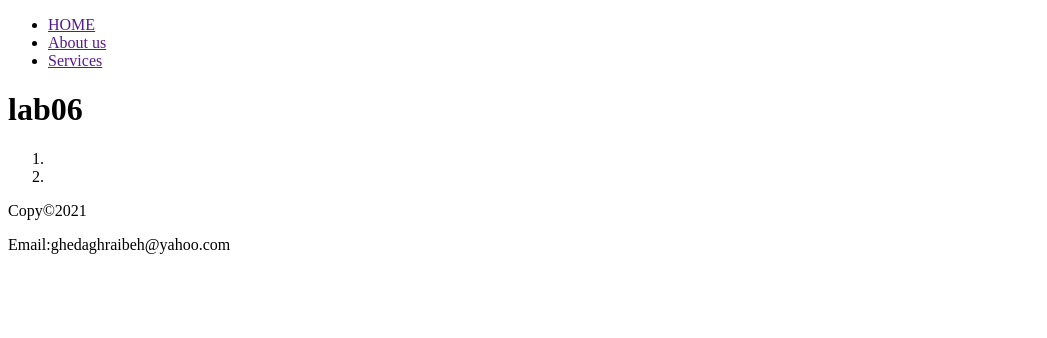
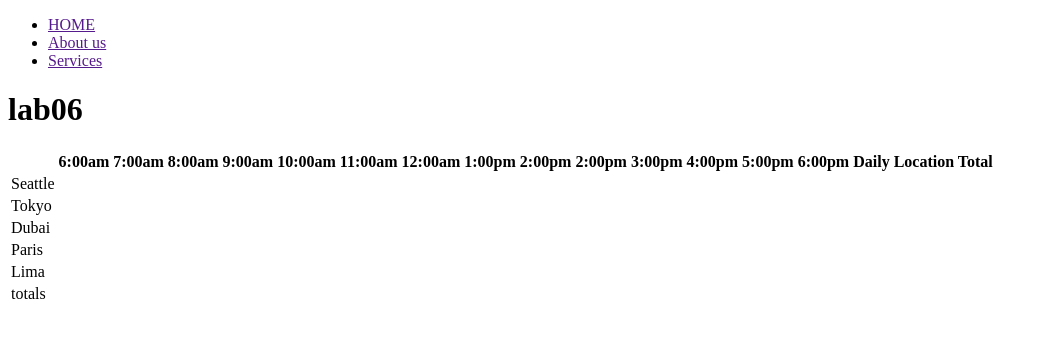
Before and after one commit to Ghaidagharaibeh-dot/cookie-stand, a plain HTML site: page index.html in a window 1280 px wide. Shown: the whole page, without its empty margins (0-1047 px from the left). Drawn offline with Linux system fonts and the light colour scheme.

Commit message:
solve lab07

```diff
--- a/app.js
+++ b/app.js
@@ -1,40 +1,129 @@
 'use strict';
 function getRandomInt(min, max) {
-  min = Math.ceil(min);
-  max = Math.floor(max);
-  return Math.floor(Math.random() * (max - min) + min);
+    min = Math.ceil(min);
+    max = Math.floor(max);
+    return Math.floor(Math.random() * (max - min) + min);
 }
-let worksHours = ['6am','7am','8am','9am','10am','11am','12pm','1pm','2pm','3pm','4pm','5pm','6pm','7pm'];
-let Seattle = {
 
-  minCust: 23,
-  maxCust: 65,
-  avgCookieSale: 6.3,
-  arr: [],
-  amm: [],
-  total:0,
+let worksHours = ['6am', '7am', '8am', '9am', '10am', '11am', '12pm', '1pm', '2pm', '3pm', '4pm', '5pm', '6pm', '7pm'];
+let createT = document.getElementById('mmmm')
+let tableElm = document.createElement('table')
+createT.appendChild(tableElm)
+let trElm1 = document.createElement('tr');
+tableElm.appendChild(trElm1);
+let thElm0 = document.createElement('th');
+trElm1.appendChild(thElm0);
+thElm0.textContent = '';
+let thElm1 = document.createElement('th');
+trElm1.appendChild(thElm1);
+thElm1.textContent = '6:00am';
+let thElm2 = document.createElement('th');
+trElm1.appendChild(thElm2);
+thElm2.textContent = '7:00am';
+let thElm3 = document.createElement('th');
+trElm1.appendChild(thElm3);
+thElm3.textContent = '8:00am';
+let thElm4 = document.createElement('th');
+trElm1.appendChild(thElm4);
+thElm4.textContent = '9:00am';
+let thElm5 = document.createElement('th');
+trElm1.appendChild(thElm5);
+thElm5.textContent = '10:00am';
+let thElm6 = document.createElement('th');
+trElm1.appendChild(thElm6);
+thElm6.textContent = '11:00am';
+let thElm7 = document.createElement('th');
+trElm1.appendChild(thElm7);
+thElm7.textContent = '12:00am';
+let thElm8 = document.createElement('th');
+trElm1.appendChild(thElm8);
+thElm8.textContent = '1:00pm';
+let thElm9 = document.createElement('th');
+trElm1.appendChild(thElm9);
+thElm9.textContent = '2:00pm';
+let thElm10 = document.createElement('th');
+trElm1.appendChild(thElm10);
+thElm10.textContent = '2:00pm';
+let thElm11 = document.createElement('th');
+trElm1.appendChild(thElm11);
+thElm11.textContent = '3:00pm';
+let thElm12 = document.createElement('th');
+trElm1.appendChild(thElm12);
+thElm12.textContent = '4:00pm';
+let thElm13 = document.createElement('th');
+trElm1.appendChild(thElm13);
+thElm13.textContent = '5:00pm';
+let thElm14 = document.createElement('th');
+trElm1.appendChild(thElm14);
+thElm14.textContent = '6:00pm';
+let thElm15 = document.createElement('th');
+trElm1.appendChild(thElm15);
+thElm15.textContent = '7:00pm';
+let thElm16 = document.createElement('th');
+trElm1.appendChild(thElm16);
+thElm15.textContent = 'Daily Location Total';
 
-  randomNum: function () {
 
+function SalmonCookies(loactionName, minCust, maxCust, avgCookieSale) {
+    this.loactionName = loactionName;
+    this.minCust = minCust;
+    this.maxCust = maxCust;
+    this.avgCookieSale = avgCookieSale;
+
+    this.total = 0;
+    this.cusNum = [];
+    this.ammOfPurches = [];
+
+    console.log(this);
+}
+
+SalmonCookies.prototype.funCustomerNum = function () {
     for (let l = 0; l <= worksHours.length; l++) {
 
-      this.arr.push(getRandomInt(this.minCust, this.maxCust));
+        this.cusNum.push(getRandomInt(this.minCust, this.maxCust));
 
-
-    }
-
-  },
-
-  ammNum: function () {
-    for(let i=0;i<=worksHours.length;i++){
-      this.amm.push(this.arr[i]*Math.ceil(this.avgCookieSale));
-      this.total=this.total+this.amm[i];
+}
+}
+SalmonCookies.prototype.funammOfPurches = function () {
+    for (let i = 0; i <= worksHours.length; i++) {
+        this.ammOfPurches.push(this.cusNum[i] * Math.ceil(this.avgCookieSale));
+        this.total = this.total + this.ammOfPurches[i];
     }
 
 
-    },
+}
 
+SalmonCookies.prototype.render = function () {
+
+    let trElm2 = document.createElement('tr');
+    tableElm.appendChild(trElm2);
+    let tdElm1 = document.createElement('td');
+    trElm2.appendChild(tdElm1);
+    tdElm1.textContent = this.loactionName;
 }
-Seattle.randomNum();
-Seattle.ammNum();
-console.log(Seattle);
+
+
+let seattle = new SalmonCookies("Seattle", 23, 65, 6.3);
+let tokyo = new SalmonCookies("Tokyo", 3, 24, 1.2);
+let dubai = new SalmonCookies("Dubai", 11, 38, 3.7);
+let paris = new SalmonCookies("Paris", 20, 38, 2.3);
+let lima = new SalmonCookies("Lima", 2, 16, 4.6);
+let resultoftotal=new SalmonCookies("totals");
+seattle.funCustomerNum();
+seattle.funammOfPurches();
+tokyo.funCustomerNum();
+tokyo.funammOfPurches();
+dubai.funCustomerNum();
+paris.funCustomerNum();
+lima.funCustomerNum();
+dubai.funammOfPurches();
+paris.funammOfPurches();
+lima.funammOfPurches();
+resultoftotal.funCustomerNum();
+resultoftotal.funammOfPurches();
+seattle.render();
+tokyo.render();
+dubai.render();
+paris.render();
+lima.render();
+resultoftotal.render();
--- a/index.html
+++ b/index.html
@@ -21,30 +21,20 @@
 		</h1>
 	</header>
 	<main>
-		<p id="first">
-
-		<h1 id="first" class="list"></h1>
-		<ol id="first" >
-			<li class="Q"></li>
-			<li class="Q"> </li>
-
-		</ol>
-		</p>
-
-
+		<h1></h1>
+		<div id="mmmm"></div>
 
 	</main>
 	<footer>
 		<span>
-			Copy&#169;2021
-			<p>Email:ghedaghraibeh@yahoo.com</p>
+
 
 
 		</span>
 
 	</footer>
+
 	<script src="app.js"></script>
-
 </body>
 
 </html>
```
